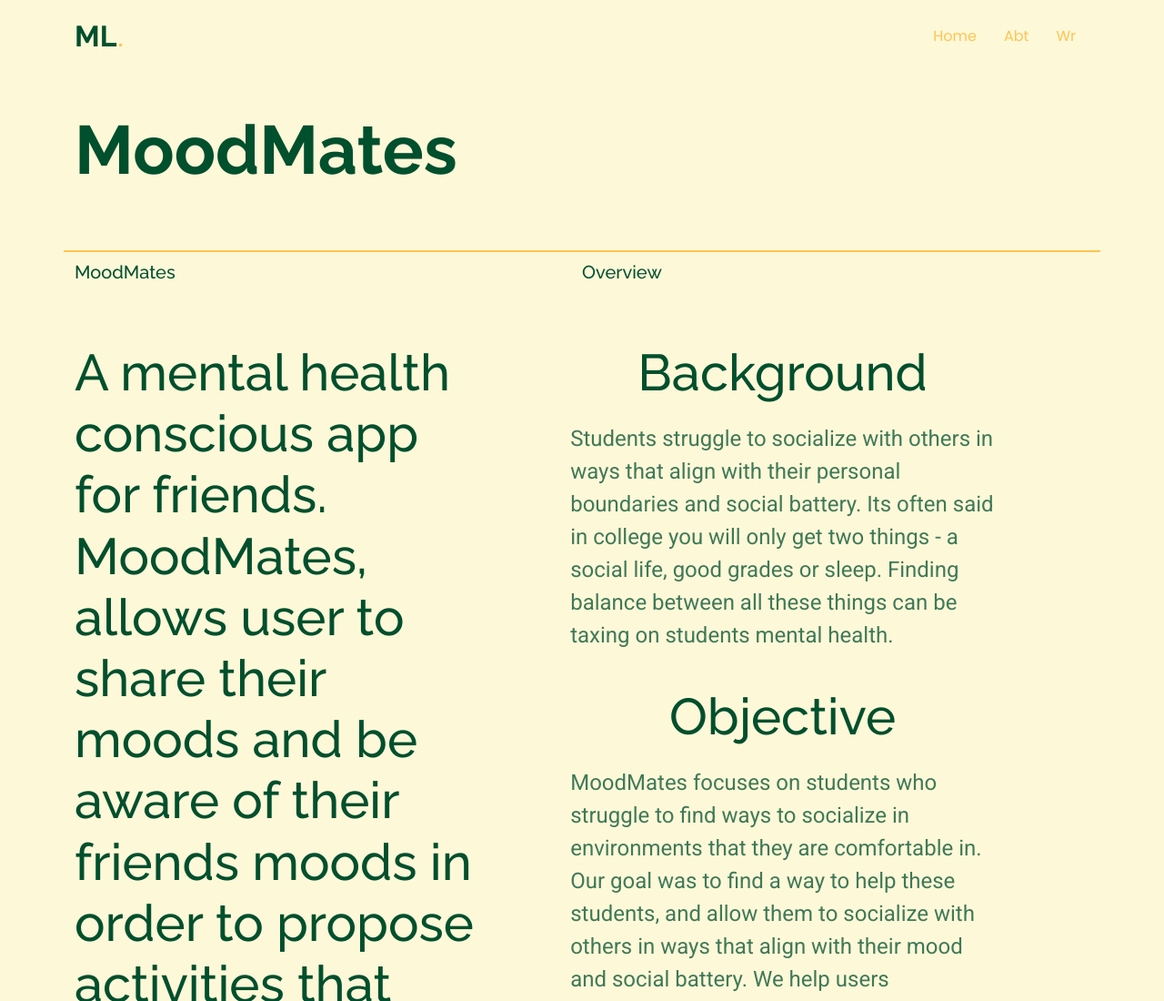
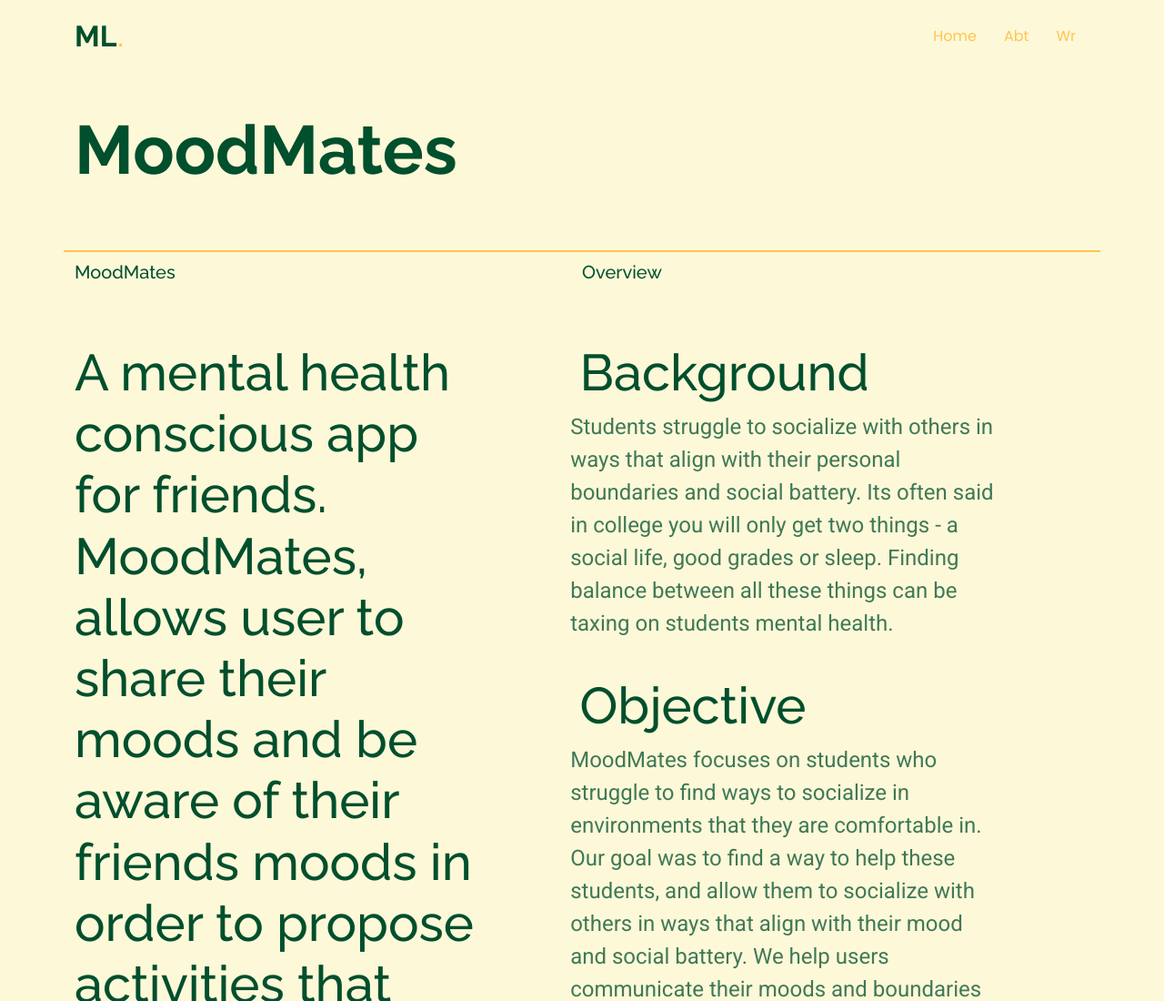
Before and after one commit to MayaELetona/portfolio, a plain HTML site: page ML/portfolio-pages/moodmates.html in a window 1280 px wide. Shown: the top 1100 px of the page at 91% size. Drawn offline with Linux system fonts and the light colour scheme.

Commit message:
minor text and UI align things

```diff
--- a/ML/assets/css/main.css
+++ b/ML/assets/css/main.css
@@ -1027,9 +1027,9 @@ p#linked-in-tag, p#instagram-tag, p#github, p#tiktok{
   font-size: 56px;
 }
 .portfolio-subheadings {
-  display: flex;
-  align-items: flex-start;
   margin-bottom: 1vw;
+  width: 90%;
+  margin: 0 auto;
 }
 .portfolio-subsection {
   width: 90%;
--- a/ML/portfolio-pages/moodmates.html
+++ b/ML/portfolio-pages/moodmates.html
@@ -72,7 +72,9 @@
                 </div>
                 <div class="col-lg-7">
                   <div class="row portfolio-subheadings justify-content-center">
-                    <h1 class="text-center portfolio-catchphrase">Background</h1>
+                      <div class="col-10">
+                        <h1 class=" portfolio-catchphrase">Background</h1>
+                    </div>
                   </div>
                   <div class="row justify-content-center portoflio-content-wrapper">
                     <div class="col-10">
@@ -86,8 +88,11 @@
                     </div>
                   </div>
                   <div class="row portfolio-subheadings justify-content-center">
-                    <h1 class="text-center portfolio-catchphrase">Objective</h1>
+                    <div class="col-10">
+                      <h1 class="portfolio-catchphrase">Objective</h1>
+                    </div>
                   </div>
+
                   <div class="row justify-content-center portoflio-content-wrapper">
                     <div class="col-10">
                       <div class="portfolio-subsection">
```
